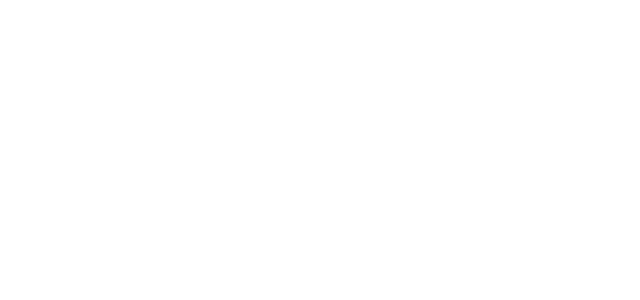
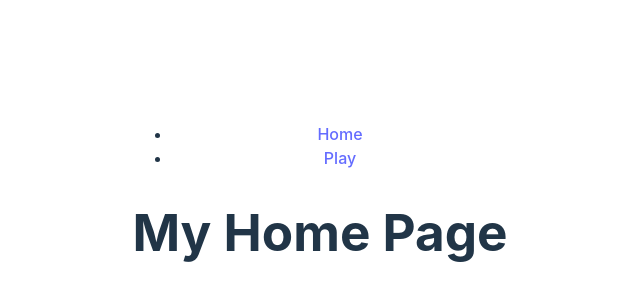
Before and after one commit to doublewera/react-snake_example, a React (Vite) app in the folder client/: page / in a window 1280 px wide. Shown: the part 200-500 px from the top of the page, without its empty margins (320-960 px from the left). Built offline with nearby package versions, Linux system fonts and the light colour scheme.

Commit message:
React Routing

```diff
--- a/client/package.json
+++ b/client/package.json
@@ -11,7 +11,9 @@
   },
   "dependencies": {
     "react": "^18.3.1",
-    "react-dom": "^18.3.1"
+    "react-dom": "^18.3.1",
+    "react-router": "^6.26.1",
+    "react-router-dom": "^6.26.1"
   },
   "devDependencies": {
     "@eslint/js": "^9.8.0",
--- a/client/src/App.jsx
+++ b/client/src/App.jsx
@@ -1,17 +1,47 @@
-import { useState } from 'react'
-import reactLogo from './assets/react.svg'
-import viteLogo from '/vite.svg'
 import './App.css'
-import Worm from './components/worm.jsx';
+import { createBrowserRouter, RouterProvider, Outlet} from "react-router-dom"
 
+import HomePage from "./pages/HomePage"
+import Game from "./pages/Game";
+import Navbar from "./pages/Navbar";
+import NoPage from "./pages/NoPage";
+
+const router = createBrowserRouter([
+    {
+        path: "/",
+        element: <NavbarWrapper/>,
+        children:[
+            {
+                path: "/",
+                element: <HomePage />  // Root?
+            },
+            {
+                path: "/game",
+                element: <Game />
+            },
+            {
+                path: "*",
+                element: <NoPage />
+            },
+        ]
+    }
+])
+
+function NavbarWrapper(){
+    return (
+    <div>
+        <Navbar/>
+        <Outlet/>
+    </div>
+    )
+};
 
 function App(props) {
-  const [color, setColor] = useState(props.color)
 
   return (
-    <>
-      <Worm length={3} x={500} y={700} color={color} changeColor={setColor} />
-    </>
+    <div>
+      <RouterProvider router={router}/>
+    </div>
   )
 }
 
--- /dev/null
+++ b/client/src/pages/Game.jsx
@@ -0,0 +1,15 @@
+import { useState } from 'react'
+import Worm from '/src/components/worm.jsx';
+
+
+function Game(props) {
+  const [color, setColor] = useState(props.color)
+
+  return (
+    <>
+      <Worm length={3} x={500} y={700} color={color} changeColor={setColor} />
+    </>
+  )
+}
+
+export default Game
--- /dev/null
+++ b/client/src/pages/HomePage.jsx
@@ -0,0 +1,7 @@
+function HomePage(props) {
+    return (
+        <h1>My Home Page</h1>
+    )
+  }
+
+  export default HomePage
--- /dev/null
+++ b/client/src/pages/Navbar.jsx
@@ -0,0 +1,21 @@
+import { Link } from "react-router-dom"
+
+const Navbar = () => {
+  return (
+    <>
+      <nav>
+        <ul>
+          <li>
+            <Link to="/">Home</Link>
+          </li>
+          <li>
+            <Link to="/Game">Play</Link>
+          </li>
+        </ul>
+      </nav>
+    </>
+  )
+};
+
+
+export default Navbar;
--- /dev/null
+++ b/client/src/pages/NoPage.jsx
@@ -0,0 +1,5 @@
+const NoPage = () => {
+    return <h1>404</h1>;
+  };
+
+  export default NoPage;
```
